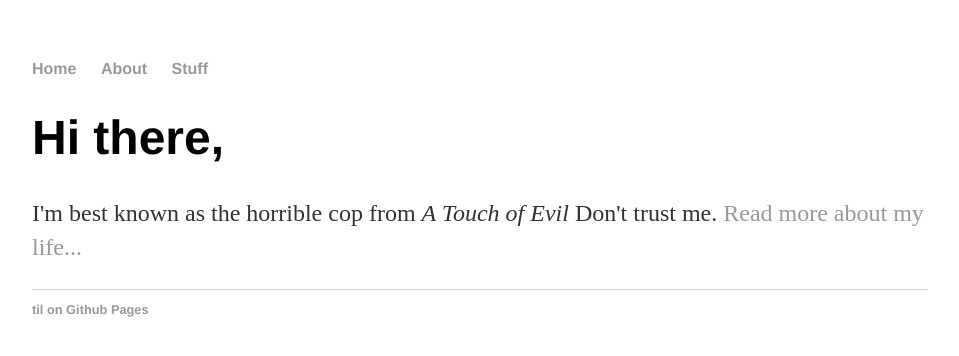
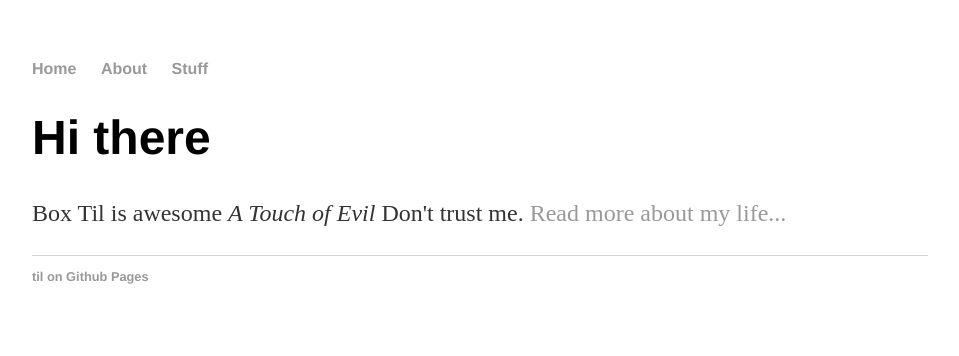
Before and after one commit to box-seb/til, a Jekyll site: the page built from index.html, in a window 1280 px wide. Shown: the top 356 px of the page, without its empty margins (160-1119 px from the left). Built offline with Jekyll 4.4.1, drawn with Linux system fonts in a browser that asks for light colours.

Commit message:
Update index.html

```diff
--- a/index.html
+++ b/index.html
@@ -1,27 +1,8 @@
-<!DOCTYPE html>
-<html>
-	<head>
-		<title>Box Seb Til</title>
-		<link rel="stylesheet" type="text/css" href="./css/main.css">
-	</head>
-	<body>
-		<nav>
-    		<ul>
-        		<li><a href="/">Home</a></li>
-	        	<li><a href="/about">About</a></li>
-        		<li><a href="/blog">Stuff</a></li>
-    		</ul>
-		</nav>
-		<div class="container">
-    		<div class="blurb">
-        		<h1>Hi there,</h1>
-				<p>I'm best known as the horrible cop from <em>A Touch of Evil</em> Don't trust me. <a href="/about">Read more about my life...</a></p>
-    		</div><!-- /.blurb -->
-		</div><!-- /.container -->
-		<footer>
-    		<ul>
-        		<li><a href="https://box-seb.github.io/til">til on Github Pages</a></li>
-			</ul>
-		</footer>
-	</body>
-</html>
+---
+layout: default
+title: Seb Box Til
+---
+<div class="blurb">
+	<h1>Hi there</h1>
+	<p>Box Til is awesome <em>A Touch of Evil</em> Don't trust me. <a href="/about">Read more about my life...</a></p>
+</div>
```
